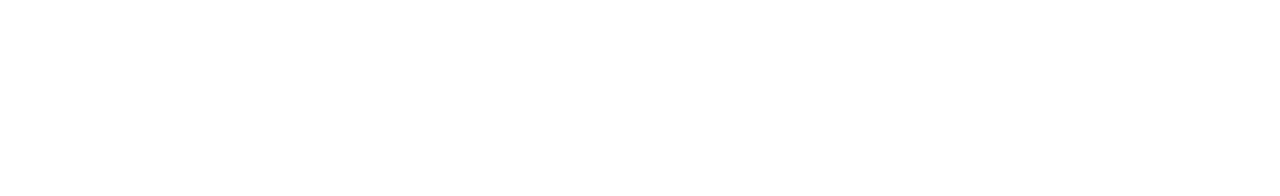
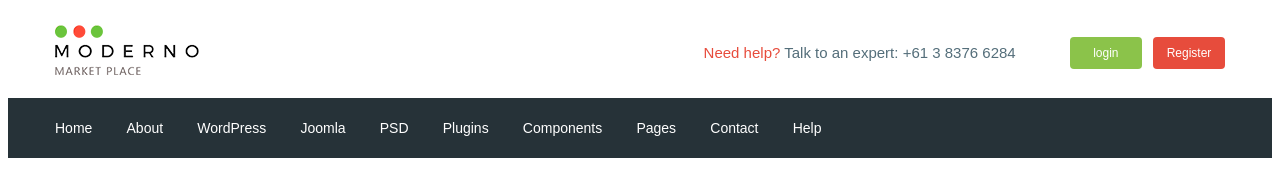
Before and after one commit to ILLUMINATOR1337/moderno_v1, a website: page app/index.html in a window 1280 px wide. Drawn offline with nearby package versions, Linux system fonts and the light colour scheme; files that its build step writes are made by us from their sources.

Commit message:
added header

```diff
--- a/app/index.html
+++ b/app/index.html
@@ -1,14 +1,101 @@
 <!DOCTYPE html>
 <html lang="en">
+
 <head>
-   <meta charset="UTF-8">
-   <meta name="viewport" content="width=device-width, initial-scale=1.0">
-   <title>Document</title>
-   <link rel="stylesheet" href="css/style.min.css">
+  <meta charset="UTF-8">
+  <meta name="viewport" content="width=device-width, initial-scale=1.0">
+  <title>Document</title>
+  <link rel="preconnect" href="https://fonts.gstatic.com">
+  <link href="https://fonts.googleapis.com/css2?family=Roboto:wght@500;700&display=swap" rel="stylesheet">
+  <link rel="stylesheet" href="css/style.min.css">
 </head>
+
 <body>
+  <header class="header">
+    <div class="header__top">
+      <div class="container">
+        <div class="header__top-inner">
+          <div class="header__logo">
+            <a href="#">
+              <img src="images/logo.png" alt="">
+            </a>
+          </div>
+          <div class="header__text">
+            <a href="#">
+              <span>Need help?</span>
+            </a>
+            Talk to an expert: <a class="header__phone" href="tel:61383766284">+61 3 8376 6284</a>
+          </div>
+          <div class="header__box">
+            <a class="basket" href="#"></a>
+            <a class="header__btn header__btn-login" href="#">login</a>
+            <a class="header__btn header__btn-register" href="#">Register</a>
+          </div>
+        </div>
+      </div>
+    </div>
+    <div class="header__menu">
+      <div class="container">
+        <nav class="menu">
+          <ul class="menu__list">
+            <li>
+              <a href="#">
+                Home
+              </a>
+            </li>
+            <li>
+              <a href="#">
+                About
+              </a>
+            </li>
+            <li>
+              <a href="#">
+                WordPress
+              </a>
+            </li>
+            <li>
+              <a href="#">
+                Joomla
+              </a>
+            </li>
+            <li>
+              <a href="#">
+                PSD
+              </a>
+            </li>
+            <li>
+              <a href="#">
+                Plugins
+              </a>
+            </li>
+            <li>
+              <a href="#">
+                Components
+              </a>
+            </li>
+            <li>
+              <a href="#">
+                Pages
+              </a>
+            </li>
+            <li>
+              <a href="#">
+                Contact
+              </a>
+            </li>
+            <li>
+              <a href="#">
+                Help
+              </a>
+            </li>
+          </ul>
+        </nav>
+      </div>
+    </div>
 
+  </header>
 
-   <script src="js/main.min.js"></script>
+  <script src="js/main.min.js"></script>
 </body>
+
 </html>
--- /dev/null
+++ b/app/scss/_fonts.scss
@@ -0,0 +1,7 @@
+@font-face {
+  font-family: 'Roboto-Regular', sans-serif;
+  src: url('../fonts/Roboto-Regular.woff2') format('woff2'),
+       url('../fonts/Roboto-Regular.woff') format('woff');
+  font-weight: 400;
+  font-display: swap;
+}
--- /dev/null
+++ b/app/scss/_global.scss
@@ -0,0 +1,31 @@
+html{
+  box-sizing: border-box;
+}
+
+*,
+*::after,
+*::before{
+  box-sizing: inherit;
+}
+a{
+  display: inline-block;
+  text-decoration: none;
+  color: $text;
+}
+ul,
+li{
+  margin: 0;
+  padding: 0;
+  list-style: none;
+}
+body{
+  font-family: 'Roboto-Regular', sans-serif;
+  font-size: 15px;
+  line-height: 24px;
+  color: $text;
+}
+.container{
+  max-width: 1200px;
+  margin: 0 auto;
+  padding: 0 15px;
+}
--- /dev/null
+++ b/app/scss/_vars.scss
@@ -0,0 +1,4 @@
+$text: #546e7a;
+$red: #e74c3c;
+$green: #8bc34a;
+$bg: #263238;
--- a/app/scss/style.scss
+++ b/app/scss/style.scss
@@ -0,0 +1,52 @@
+@import 'vars';
+@import 'global';
+@import 'fonts';
+
+.header__top-inner{
+  display: flex;
+  justify-content: space-between;
+  align-items: center;
+  height: 90px;
+}
+.header__text{
+  margin-left: auto;
+  margin-right: 50px;
+  span{
+    color: $red;
+  }
+}
+.header__btn{
+  padding: 4px;
+  width: 72px;
+  border-radius: 4px;
+  text-align: center;
+  color: #fff;
+  font-size: 12px;
+}
+.header__btn-login{
+  background-color: $green;
+}
+.header__btn-register{
+  background-color: $red;
+  margin-left: 7px;
+}
+.header__menu{
+  background-color: $bg;
+}
+.menu{
+  display: flex;
+  align-items: center;
+  height: 60px;
+}
+.menu__list{
+  li{
+    display: inline-block;
+    & + li{
+      margin-left: 30px;
+    }
+  }
+  a{
+    color: #fff;
+    font-size: 14px;
+  }
+}
--- a/gulpfile.js
+++ b/gulpfile.js
@@ -52,8 +52,8 @@ function scripts() {
 
 function styles() {
    return src([
-        'node_modules/slick-carousel/slick/slick.js',
-        'node_modules/normalize.css/normolize.css',
+        'node_modules/slick-carousel/slick/slick.css',
+        'node_modules/normalize.css/normalize.css',
         'app/scss/style.scss'
       ])
       .pipe(scss({outputStyle: 'compressed'}))
```
Also changed, not shown: app/fonts/Roboto-Regular.woff (added), app/fonts/Roboto-Regular.woff2 (added), app/images/logo.png (added), app/js/main.min.js.
